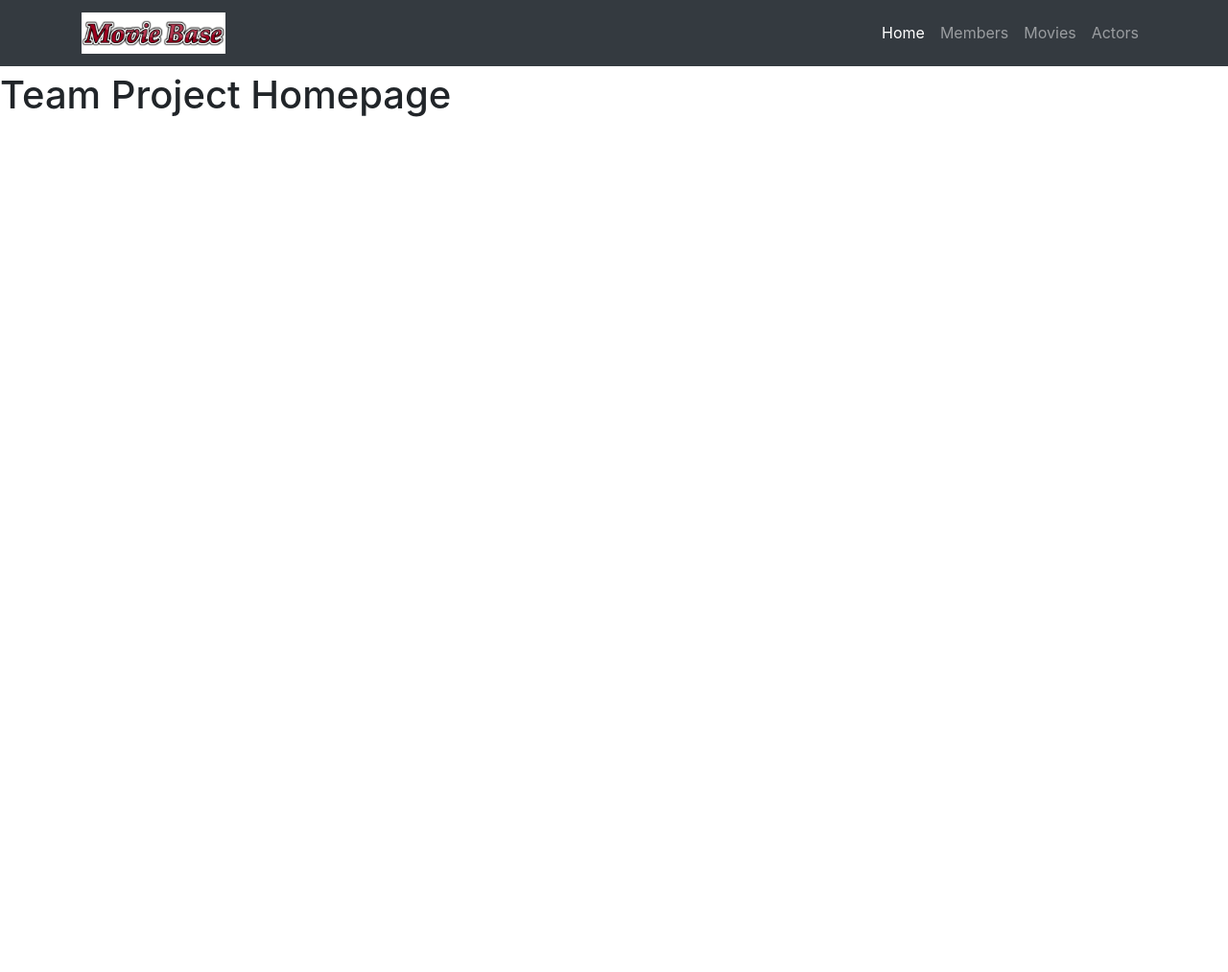
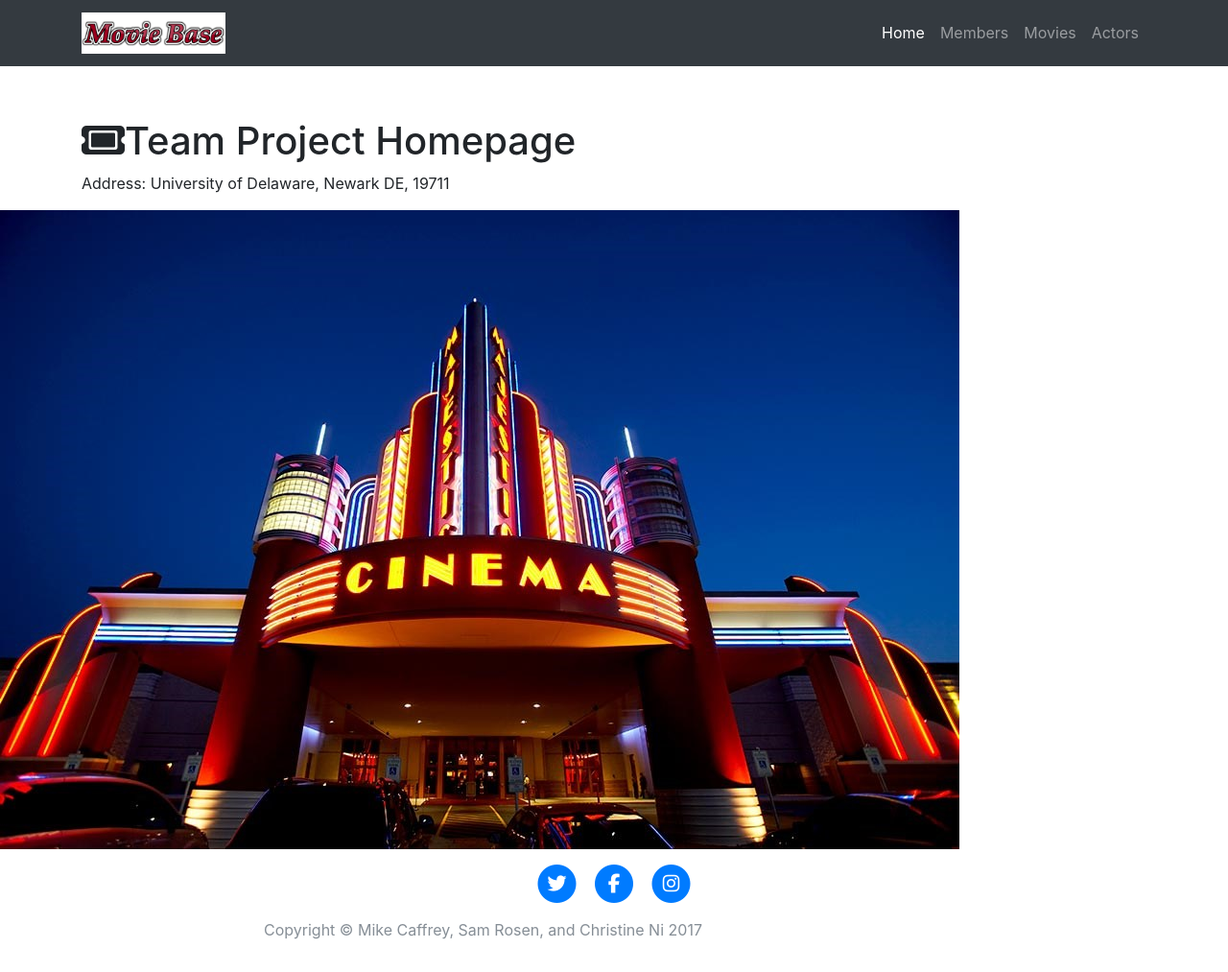
Before and after one commit to srosen2015/group-assignment-01, a Flask app: page / in a window 1280 px wide. Shown: the whole page at 96% size. Before the commit the page ends 122 px from the top, so only its background shows below. Run offline with Flask 2, Linux system fonts and the light colour scheme; some libraries are stand-ins or nearby versions.

Commit message:
added image to homepage

```diff
--- a/templates/index.html
+++ b/templates/index.html
@@ -1,8 +1,6 @@
 {% extends "home-base.html" %}
 
-{% block title %}
-Homepage
-{% endblock %}
+{% block title %} Homepage {% endblock %}
 
 {% block head%}
   {{super()}}
@@ -17,5 +15,49 @@ Homepage
 {% endblock %}
 
 {% block page_content %}
-<h1>Team Project Homepage</h1>
-{% endblock %}
+<div class="container">
+  <h1 class="mt-5"><i class="fa fa-ticket" aria-hidden="true"></i>Team Project Homepage</h1>
+  <p>Address: University of Delaware, Newark DE, 19711</p>
+</div>
+  <img src="static/images/theatre.png" class="img-fluid" align = "center" alt="Responsive image">
+
+  <!-- Footer -->
+<footer>
+<p>
+<div class="container">
+  <div class="row">
+    <div class="col-lg-8 col-md-10 mx-auto">
+      <ul class="list-inline text-center">
+        <li class="list-inline-item">
+          <a href="https://twitter.com/">
+            <span class="fa-stack fa-lg">
+              <i class="fa fa-circle fa-stack-2x"></i>
+              <i class="fa fa-twitter fa-stack-1x fa-inverse"></i>
+            </span>
+          </a>
+        </li>
+        <li class="list-inline-item">
+          <a href="https://facebook.com">
+            <span class="fa-stack fa-lg">
+              <i class="fa fa-circle fa-stack-2x"></i>
+              <i class="fa fa-facebook fa-stack-1x fa-inverse"></i>
+            </span>
+          </a>
+        </li>
+        <li class="list-inline-item">
+          <a href="https://www.instagram.com/">
+            <span class="fa-stack fa-lg">
+              <i class="fa fa-circle fa-stack-2x"></i>
+              <i class="fa fa-instagram fa-stack-1x fa-inverse"></i>
+            </span>
+          </a>
+        </li>
+      </ul>
+      <p class="copyright text-muted">Copyright &copy; Mike Caffrey, Sam Rosen, and Christine Ni 2017</p>
+    </div>
+  </div>
+</div>
+</p>
+</footer>
+
+{% endblock%}
```
Also changed, not shown: manage.py (+5 -6 lines), templates/members.html (+6 -12 lines), data.sqlite (added), static/images/theatre.png (added), 2 other files.
